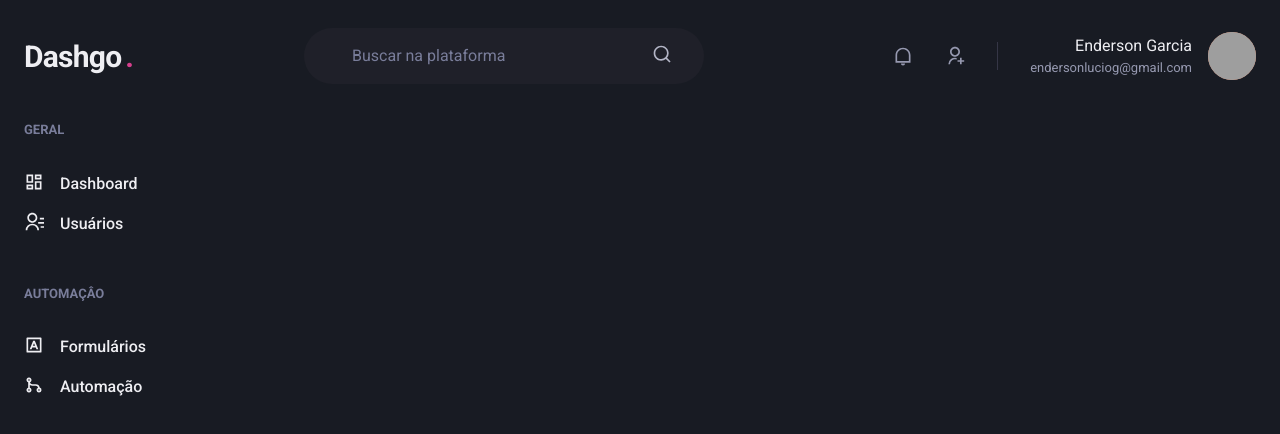
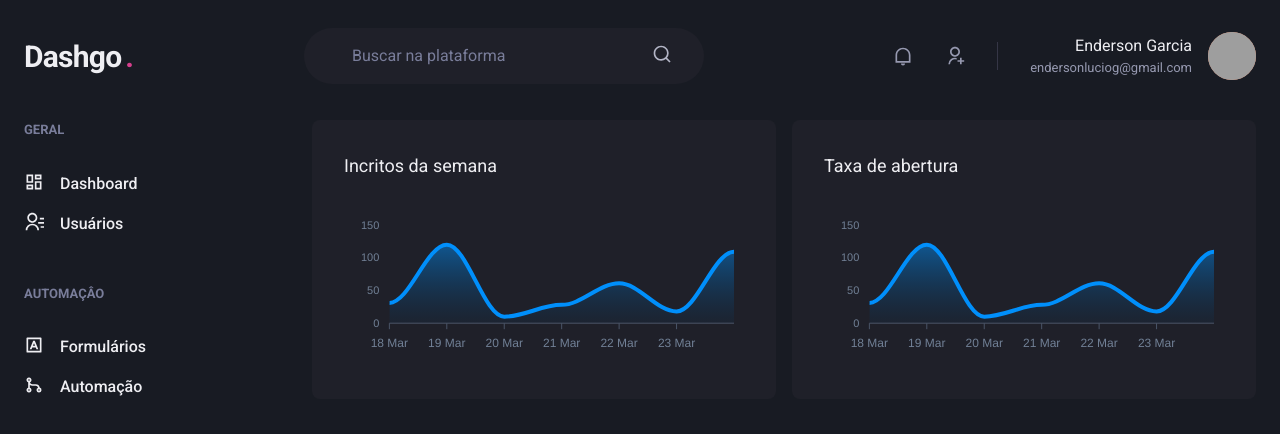
Before and after one commit to endersonlg/Dashgo, a Next.js app: page /dashboard in a window 1280 px wide. Shown: the top 434 px of the page. Built offline with nearby package versions, Linux system fonts and the light colour scheme; grey boxes are pictures that could not be loaded.

Commit message:
finished page dashboard

```diff
--- a/package.json
+++ b/package.json
@@ -13,9 +13,11 @@
     "@chakra-ui/react": "^1.6.7",
     "@emotion/react": "^11.4.1",
     "@emotion/styled": "^11.3.0",
+    "apexcharts": "^3.28.1",
     "framer-motion": "^4.1.17",
     "next": "11.1.2",
     "react": "17.0.2",
+    "react-apexcharts": "^1.3.9",
     "react-dom": "17.0.2",
     "react-icons": "^4.2.0"
   },
--- a/src/pages/dashboard.tsx
+++ b/src/pages/dashboard.tsx
@@ -1,6 +1,67 @@
-import {Flex} from '@chakra-ui/react'
+import {Flex, SimpleGrid,Box,Text,theme} from '@chakra-ui/react'
+import { ApexOptions } from 'apexcharts';
+import dynamic from 'next/dynamic'
 import { Header } from "../components/Header";
 import { Sidebar } from '../components/Sidebar';
+
+const Chart = dynamic(()=>import('react-apexcharts'),{
+  ssr:false
+})
+
+const options:ApexOptions = {
+  chart:{
+    toolbar:{
+      show:false
+    },
+    zoom:{
+      enabled:false
+    },
+    foreColor:theme.colors.gray[500]
+  },
+  grid:{
+    show:false
+  },
+  dataLabels:{
+    enabled:false
+  },
+  tooltip:{
+    enabled:false
+  },
+  xaxis:{
+    type: 'datetime',
+    axisBorder:{
+      color:theme.colors.gray[600]
+    },
+    axisTicks:{
+      color:theme.colors.gray[600]
+    },
+    categories:[
+      '2021-03-18T00:00:00.000Z',
+      '2021-03-19T00:00:00.000Z',
+      '2021-03-20T00:00:00.000Z',
+      '2021-03-21T00:00:00.000Z',
+      '2021-03-22T00:00:00.000Z',
+      '2021-03-23T00:00:00.000Z',
+      '2021-03-24T00:00:00.000Z',
+    ]
+  },
+  fill: {
+    opacity: 0.3,
+    type:"gradient",
+    gradient:{
+      shade:"dark",
+      opacityFrom:0.7,
+      opacityTo:0.3
+    }
+  }
+}
+
+const series = [
+  {
+    name:"series1",
+    data:[31,120,10,28,61,18,109]
+  }
+]
 
 export default function Dashboard(){
   return(
@@ -8,6 +69,29 @@
       <Header/>
       <Flex w="100%" my="6" maxWidth={1480} mx="auto" px="6">
         <Sidebar/>
+
+        <SimpleGrid flex="1" gap="4" minChildWidth="320px" align="flex-start">
+          <Box
+            p="8"
+            bg="gray.800"
+            borderRadius={8}
+            pb="4"
+          >
+            <Text fontSize="lg" mb="4">Incritos da semana</Text>
+            <Chart options={options} series={series} type="area" height={160}/>
+          </Box>
+
+          <Box
+            p="8"
+            bg="gray.800"
+            borderRadius={8}
+            pb="4"
+          >
+            <Text fontSize="lg" mb="4">Taxa de abertura</Text>
+            <Chart options={options} series={series} type="area" height={160}/>
+          </Box>
+
+        </SimpleGrid>
       </Flex>
     </Flex>
   )
```
Also changed, not shown: 1 other file (tests, documents, lock files or other folders).
